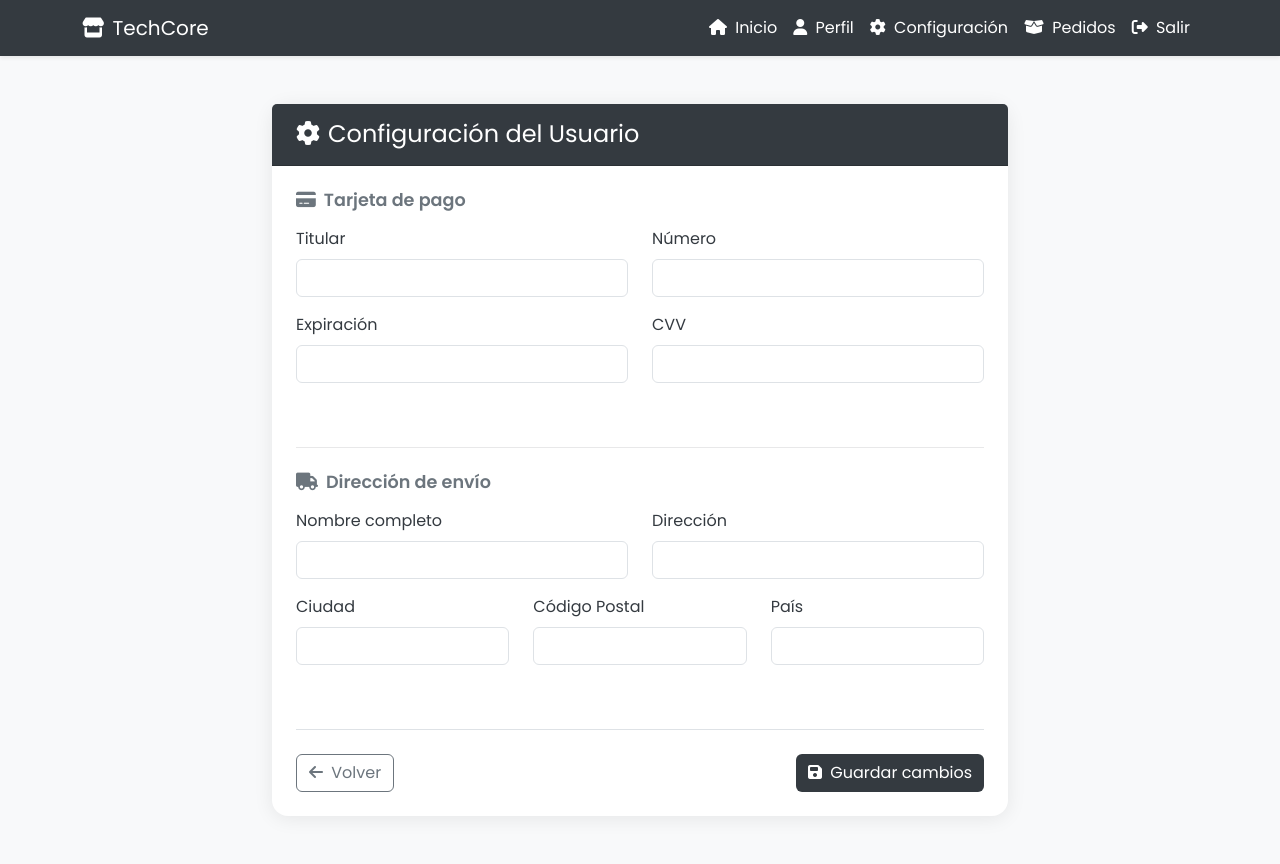
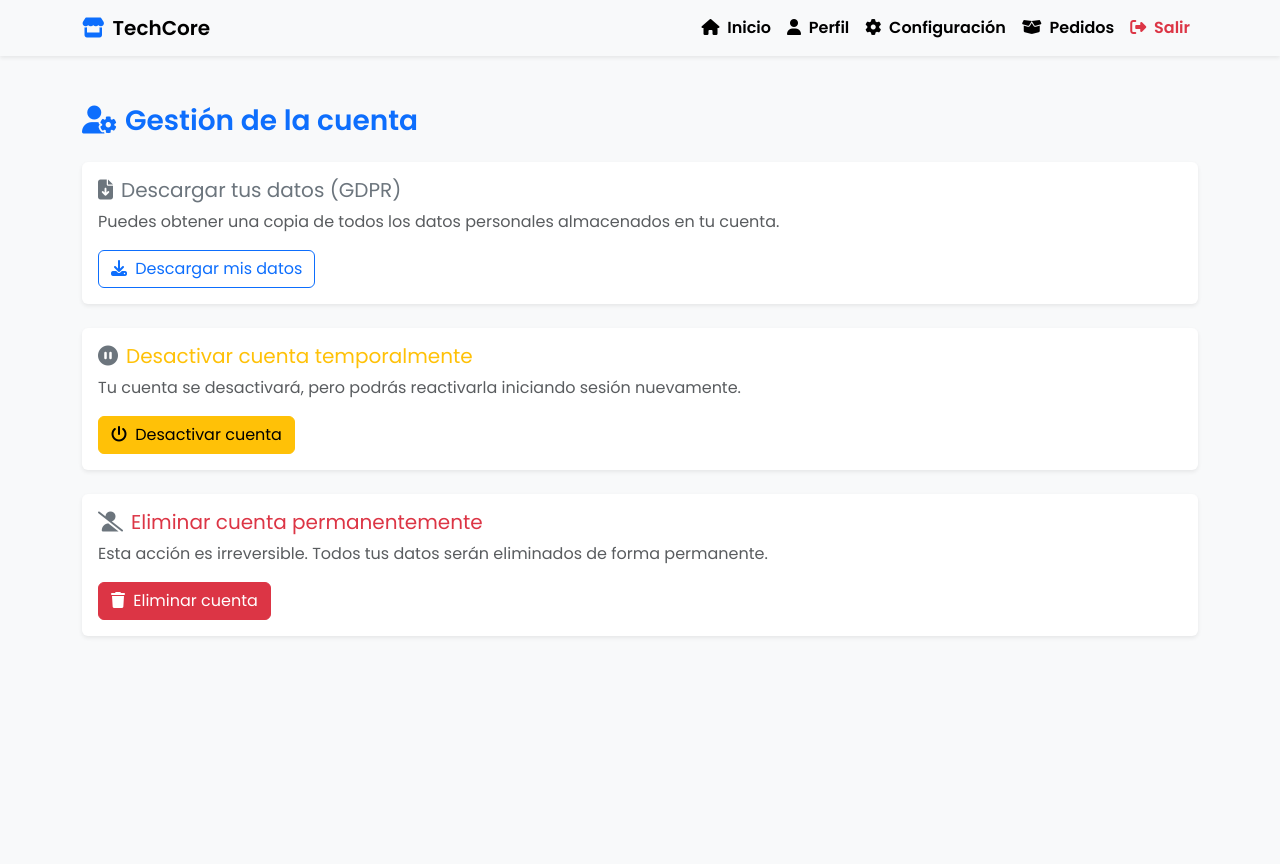
Before and after one commit to sgarolm676/tiendaSalvaTFG, a Django app: page /configuracion/ in a window 1280 px wide. After the commit the page ends 637 px from the top, so only its background shows below. Run offline with Django 5.2, Linux system fonts and the light colour scheme; a user stored in the database is signed in; data comes from the database, SQL or seed files in the repository.

Commit message:
Funciona gestion de cuenta

```diff
--- a/my_docker_django_app/productos/templates/perfil/configuracion.html
+++ b/my_docker_django_app/productos/templates/perfil/configuracion.html
@@ -3,122 +3,75 @@
 <head>
   <meta charset="UTF-8" />
   <meta name="viewport" content="width=device-width, initial-scale=1" />
-  <title>Configuración del Usuario | TechCore</title>
+  <title>Configuración de cuenta | TechCore</title>
 
   <!-- Bootstrap 5 -->
   <link href="https://cdn.jsdelivr.net/npm/bootstrap@5.3.0/dist/css/bootstrap.min.css" rel="stylesheet">
   <!-- Font Awesome -->
-  <link rel="stylesheet" href="https://cdnjs.cloudflare.com/ajax/libs/font-awesome/6.4.0/css/all.min.css">
+  <link href="https://cdnjs.cloudflare.com/ajax/libs/font-awesome/6.4.0/css/all.min.css" rel="stylesheet">
   <!-- Google Fonts -->
   <link href="https://fonts.googleapis.com/css2?family=Poppins:wght@400;600&display=swap" rel="stylesheet">
 
   <style>
-    :root {
-      --primary-color: #343a40;
-      --accent-color: #6c757d;
-      --bg-light: #f8f9fa;
-      --border-light: #dee2e6;
-    }
-
     body {
       font-family: 'Poppins', sans-serif;
-      background-color: var(--bg-light);
-      color: var(--primary-color);
+      background-color: #f8f9fa;
     }
-
-    .navbar {
-      background-color: var(--primary-color);
+    .card-title i {
+      color: #6c757d;
+    }
+    .navbar-brand i {
+      color: #0d6efd;
     }
 
     .navbar .nav-link,
     .navbar .navbar-brand {
-      color: white !important;
+      color: #000;
     }
 
-    .card {
-      border-radius: 16px;
-      border: none;
-      box-shadow: 0 0.15rem 1.2rem rgba(0, 0, 0, 0.08);
-    }
-
-    .card-header {
-      background-color: var(--primary-color);
-      color: white;
-      border-radius: 16px 16px 0 0;
-      padding: 1rem 1.5rem;
-    }
-
-    .form-label {
-      font-weight: 500;
-      color: var(--primary-color);
-    }
-
-    .btn-primary {
-      background-color: var(--primary-color);
-      border: none;
-    }
-
-    .btn-primary:hover {
-      background-color: #1d2124;
-    }
-
-    .section-title {
-      font-size: 1.1rem;
-      font-weight: 600;
-      color: var(--accent-color);
-    }
-
-    hr {
-      opacity: 0.1;
-    }
-
-    .border-top {
-      border-top: 1px solid var(--border-light) !important;
-    }
-
-    .mb-2 strong {
-      color: var(--primary-color);
+    .navbar .nav-link.text-danger {
+      color: #dc3545 !important;
     }
   </style>
 </head>
 <body>
 
 <!-- Navbar -->
-  <nav class="navbar navbar-expand-lg shadow-sm">
+<nav class="navbar navbar-expand-lg navbar-light bg-light shadow-sm">
   <div class="container">
-      <a class="navbar-brand" href="{% url 'lista_productos' %}">
+    <a class="navbar-brand fw-bold" href="{% url 'lista_productos' %}">
       <i class="fas fa-store me-2"></i>TechCore
     </a>
-      <button class="navbar-toggler text-white" type="button" data-bs-toggle="collapse" data-bs-target="#navbarNav">
+    <button class="navbar-toggler" type="button" data-bs-toggle="collapse" data-bs-target="#navbarNav">
       <span class="navbar-toggler-icon"></span>
     </button>
     <div class="collapse navbar-collapse" id="navbarNav">
-        <ul class="navbar-nav ms-auto">
+      <ul class="navbar-nav ms-auto fw-semibold">
         <li class="nav-item">
-            <a class="nav-link {% if request.resolver_match.url_name == 'lista_productos' %}active{% endif %}" href="{% url 'lista_productos' %}">
+          <a class="nav-link {% if request.resolver_match.url_name == 'lista_productos' %}active fw-bold{% endif %}" href="{% url 'lista_productos' %}">
             <i class="fas fa-home me-1"></i> Inicio
           </a>
         </li>
         <li class="nav-item">
-            <a class="nav-link {% if request.resolver_match.url_name == 'editar_perfil' %}active{% endif %}" href="{% url 'editar_perfil' %}">
+          <a class="nav-link {% if request.resolver_match.url_name == 'editar_perfil' %}active fw-bold{% endif %}" href="{% url 'editar_perfil' %}">
             <i class="fas fa-user me-1"></i> Perfil
           </a>
         </li>
         <li class="nav-item">
-            <a class="nav-link {% if request.resolver_match.url_name == 'configuracion' %}active{% endif %}" href="{% url 'configuracion' %}">
+          <a class="nav-link {% if request.resolver_match.url_name == 'configuracion' %}active fw-bold{% endif %}" href="{% url 'configuracion' %}">
             <i class="fas fa-cog me-1"></i> Configuración
           </a>
         </li>
         <li class="nav-item">
-            <a class="nav-link {% if request.resolver_match.url_name == 'compras_anteriores' %}active{% endif %}" href="{% url 'compras_anteriores' %}">
+          <a class="nav-link {% if request.resolver_match.url_name == 'compras_anteriores' %}active fw-bold{% endif %}" href="{% url 'compras_anteriores' %}">
             <i class="fas fa-box-open me-1"></i> Pedidos
           </a>
         </li>
         <li class="nav-item">
-            <form id="logout-form" action="{% url 'logout' %}" method="post" style="display: none;">
+          <form id="logout-form" action="{% url 'logout' %}" method="post" style="display:none;">
             {% csrf_token %}
           </form>
-            <a class="nav-link" href="#" onclick="event.preventDefault(); document.getElementById('logout-form').submit();">
+          <a class="nav-link text-danger" href="#" onclick="event.preventDefault(); document.getElementById('logout-form').submit();">
             <i class="fas fa-sign-out-alt me-1"></i> Salir
           </a>
         </li>
@@ -127,92 +80,69 @@
   </div>
 </nav>
 
-  <!-- Contenido principal -->
+<!-- Contenido -->
 <div class="container my-5">
-    <div class="row justify-content-center">
-      <div class="col-lg-10 col-xl-8">
-        <div class="card">
-          <div class="card-header">
-            <h4 class="mb-0"><i class="fas fa-cog me-2"></i>Configuración del Usuario</h4>
-          </div>
-          <div class="card-body p-4">
-            <form method="POST">
+  <!-- Gestión de la cuenta -->
+  <h3 class="mb-4 fw-bold text-primary">
+    <i class="fas fa-user-cog me-2"></i>Gestión de la cuenta
+  </h3>
+
+  <!-- Descargar datos personales -->
+  <div class="card mb-4 shadow-sm border-0">
+    <div class="card-body">
+      <h5 class="card-title text-secondary">
+        <i class="fas fa-file-download me-2"></i>Descargar tus datos (GDPR)
+      </h5>
+      <p class="card-text text-muted mb-3">
+        Puedes obtener una copia de todos los datos personales almacenados en tu cuenta.
+      </p>
+      <form method="post" action="{% url 'descargar_datos' %}">
         {% csrf_token %}
-
-              <!-- Sección tarjeta -->
-              <div class="mb-5">
-                <h5 class="section-title mb-3"><i class="fas fa-credit-card me-2"></i>Tarjeta de pago</h5>
-                <div class="row">
-                  <div class="col-md-6 mb-3">
-                    <label class="form-label">Titular</label>
-                    {{ tarjeta_form.titular }}
-                  </div>
-                  <div class="col-md-6 mb-3">
-                    <label class="form-label">Número</label>
-                    {{ tarjeta_form.numero }}
+        <button type="submit" class="btn btn-outline-primary">
+          <i class="fas fa-download me-1"></i> Descargar mis datos
+        </button>
+      </form>
     </div>
   </div>
-                <div class="row">
-                  <div class="col-md-6 mb-3">
-                    <label class="form-label">Expiración</label>
-                    {{ tarjeta_form.expiracion }}
+
+  <!-- Desactivar cuenta -->
+  <div class="card mb-4 shadow-sm border-0">
+    <div class="card-body">
+      <h5 class="card-title text-warning">
+        <i class="fas fa-pause-circle me-2"></i>Desactivar cuenta temporalmente
+      </h5>
+      <p class="card-text text-muted">
+        Tu cuenta se desactivará, pero podrás reactivarla iniciando sesión nuevamente.
+      </p>
+      <form method="post" action="{% url 'desactivar_cuenta' %}">
+        {% csrf_token %}
+        <button type="submit" class="btn btn-warning" onclick="return confirm('¿Seguro que deseas desactivar tu cuenta temporalmente?')">
+          <i class="fas fa-power-off me-1"></i> Desactivar cuenta
+        </button>
+      </form>
     </div>
-                  <div class="col-md-6 mb-3">
-                    <label class="form-label">CVV</label>
-                    {{ tarjeta_form.cvv }}
+  </div>
+
+  <!-- Eliminar cuenta -->
+  <div class="card shadow-sm border-0">
+    <div class="card-body">
+      <h5 class="card-title text-danger">
+        <i class="fas fa-user-slash me-2"></i>Eliminar cuenta permanentemente
+      </h5>
+      <p class="card-text text-muted">
+        Esta acción es irreversible. Todos tus datos serán eliminados de forma permanente.
+      </p>
+      <form method="post" action="{% url 'eliminar_cuenta' %}">
+        {% csrf_token %}
+        <button type="submit" class="btn btn-danger" onclick="return confirm('¿Estás seguro? Esta acción no se puede deshacer.')">
+          <i class="fas fa-trash me-1"></i> Eliminar cuenta
+        </button>
+      </form>
     </div>
   </div>
 </div>
 
-              <hr class="my-4">
-
-              <!-- Sección dirección -->
-              <div class="mb-5">
-                <h5 class="section-title mb-3"><i class="fas fa-truck me-2"></i>Dirección de envío</h5>
-                <div class="row">
-                  <div class="col-md-6 mb-3">
-                    <label class="form-label">Nombre completo</label>
-                    {{ direccion_form.nombre_completo }}
-                  </div>
-                  <div class="col-md-6 mb-3">
-                    <label class="form-label">Dirección</label>
-                    {{ direccion_form.direccion }}
-                  </div>
-                </div>
-                <div class="row">
-                  <div class="col-md-4 mb-3">
-                    <label class="form-label">Ciudad</label>
-                    {{ direccion_form.ciudad }}
-                  </div>
-                  <div class="col-md-4 mb-3">
-                    <label class="form-label">Código Postal</label>
-                    {{ direccion_form.codigo_postal }}
-                  </div>
-                  <div class="col-md-4 mb-3">
-                    <label class="form-label">País</label>
-                    {{ direccion_form.pais }}
-                  </div>
-                </div>
-              </div>
-
-              <!-- Resumen -->
-
-              <div class="d-flex justify-content-between mt-4 pt-4 border-top">
-                <a href="{% url 'lista_productos' %}" class="btn btn-outline-secondary">
-                  <i class="fas fa-arrow-left me-1"></i> Volver
-                </a>
-                <button type="submit" class="btn btn-primary">
-                  <i class="fas fa-save me-1"></i> Guardar cambios
-                </button>
-              </div>
-            </form>
-          </div>
-        </div>
-      </div>
-    </div>
-  </div>
-
-  <!-- Bootstrap JS -->
+<!-- Bootstrap Bundle JS -->
 <script src="https://cdn.jsdelivr.net/npm/bootstrap@5.3.0/dist/js/bootstrap.bundle.min.js"></script>
 </body>
 </html>
--- a/my_docker_django_app/productos/urls.py
+++ b/my_docker_django_app/productos/urls.py
@@ -1,6 +1,6 @@
 from django.urls import path, include
 
-from .views import compras_anteriores,salir, lista_productos, cerrar_sesion, pago_exitoso,registrar_usuario, detalle_producto,editar_perfil, configuracion_usuario, agregar_al_carrito, ver_carrito, eliminar_del_carrito, aumentar_cantidad, disminuir_cantidad, crear_checkout_session, procesar_pago
+from .views import eliminar_cuenta, desactivar_cuenta, descargar_datos,compras_anteriores,salir, lista_productos, cerrar_sesion, pago_exitoso,registrar_usuario, detalle_producto,editar_perfil, configuracion_usuario, agregar_al_carrito, ver_carrito, eliminar_del_carrito, aumentar_cantidad, disminuir_cantidad, crear_checkout_session, procesar_pago
 urlpatterns = [
     path('', lista_productos, name='lista_productos'),
     path('register/', registrar_usuario, name='register'),
@@ -19,7 +19,9 @@ urlpatterns = [
     path('pago-exitoso/', pago_exitoso, name='pago_exitoso'),
     path('salir/', salir, name='salir'),
     path('perfil/compras/', compras_anteriores, name='compras_anteriores'),
-
+     path('cuenta/eliminar/', eliminar_cuenta, name='eliminar_cuenta'),
+    path('cuenta/desactivar/', desactivar_cuenta, name='desactivar_cuenta'),
+    path('cuenta/descargar-datos/', descargar_datos, name='descargar_datos'),
 
 
 
--- a/my_docker_django_app/productos/views.py
+++ b/my_docker_django_app/productos/views.py
@@ -1,7 +1,8 @@
 from django.shortcuts import render, get_object_or_404
 from .models import Producto, Compra, ItemCompra,Producto, Perfil, DireccionEnvio, TarjetaPago, Carrito, ItemCarrito, ComentarioProducto
 from .forms import RegistroUsuarioForm, PersonalizacionForm, UserUpdateForm,ComentarioProductoForm, PerfilUpdateForm, DireccionEnvioForm, TarjetaPagoForm
-
+from django.http import HttpResponse
+import json
 from django.contrib import messages
 from django.contrib.auth import logout
 from django.shortcuts import redirect
@@ -294,3 +295,103 @@ def compras_anteriores(request):
 def salir(request):
     logout(request)
     return redirect('lista_productos')
+
+@login_required
+@require_POST
+def desactivar_cuenta(request):
+    user = request.user
+    user.is_active = False
+    user.save()
+    logout(request)
+    messages.info(request, "Tu cuenta ha sido desactivada temporalmente.")
+    return redirect('lista_productos')
+
+@login_required
+@require_POST
+def eliminar_cuenta(request):
+    user = request.user
+    logout(request)
+    user.delete()
+    messages.warning(request, "Tu cuenta ha sido eliminada permanentemente.")
+    return redirect('lista_productos')
+
+def perfil_to_dict(perfil):
+    return {
+        'bio': perfil.bio,
+        'imagen_url': perfil.imagen.url if perfil.imagen else None,
+    }
+
+def direccion_to_dict(direccion):
+    return {
+        'nombre_completo': direccion.nombre_completo,
+        'direccion': direccion.direccion,
+        'ciudad': direccion.ciudad,
+        'codigo_postal': direccion.codigo_postal,
+        'pais': direccion.pais,
+    }
+
+def tarjeta_to_dict(tarjeta):
+    return {
+        'titular': tarjeta.titular,
+        'numero': tarjeta.numero,
+        'expiracion': tarjeta.expiracion,
+        # No incluyo cvv por seguridad
+    }
+
+def item_compra_to_dict(item):
+    return {
+        'producto': f"{item.producto.marca} {item.producto.modelo}",
+        'cantidad': item.cantidad,
+        'personalizado': item.personalizado,
+        'precio_unitario': str(item.producto.precio),
+        'total_item': str(item.get_total()),
+    }
+
+def compras_to_dict(compras):
+    return [
+        {
+            'id': c.id,
+            'fecha': c.fecha.isoformat(),
+            'total': str(c.total),
+            'items': [item_compra_to_dict(i) for i in c.items.all()],
+        }
+        for c in compras
+    ]
+
+def item_carrito_to_dict(item):
+    return {
+        'producto': f"{item.producto.marca} {item.producto.modelo}",
+        'cantidad': item.cantidad,
+        'personalizado': item.personalizado,
+        'precio_unitario': str(item.producto.precio),
+        'total_item': str(item.get_total_item()),
+    }
+
+def carrito_to_dict(carrito):
+    if not carrito:
+        return None
+    return {
+        'items': [item_carrito_to_dict(i) for i in carrito.items.all()],
+        'total_carrito': str(carrito.get_total_carrito()),
+    }
+
+@login_required
+@require_POST
+def descargar_datos(request):
+    user = request.user
+
+    perfil = getattr(user, 'perfil', None)
+    direccion = getattr(user, 'direccionenvio', None)
+    tarjeta = getattr(user, 'tarjetapago', None)
+    carrito = getattr(user, 'carrito', None)
+    compras = user.compras.all()
+
+    data = {
+        'perfil': perfil_to_dict(perfil) if perfil else None,
+        'direccion_envio': direccion_to_dict(direccion) if direccion else None,
+        'tarjeta_pago': tarjeta_to_dict(tarjeta) if tarjeta else None,
+        'carrito': carrito_to_dict(carrito),
+        'compras': compras_to_dict(compras),
+    }
+
+    return JsonResponse(data, safe=True)
```
Also changed, not shown: my_docker_django_app/productos/templates/perfil/compras_anteriores.html (+44 -43 lines), my_docker_django_app/productos/templates/perfil/editar_perfil.html (+26 -10 lines). Lines whose indentation alone changed are shown as unchanged.
